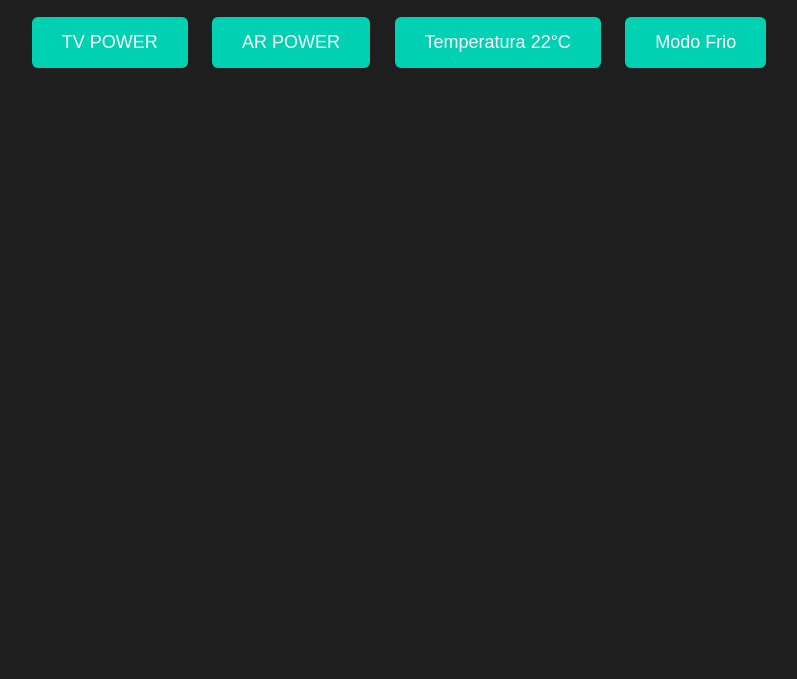
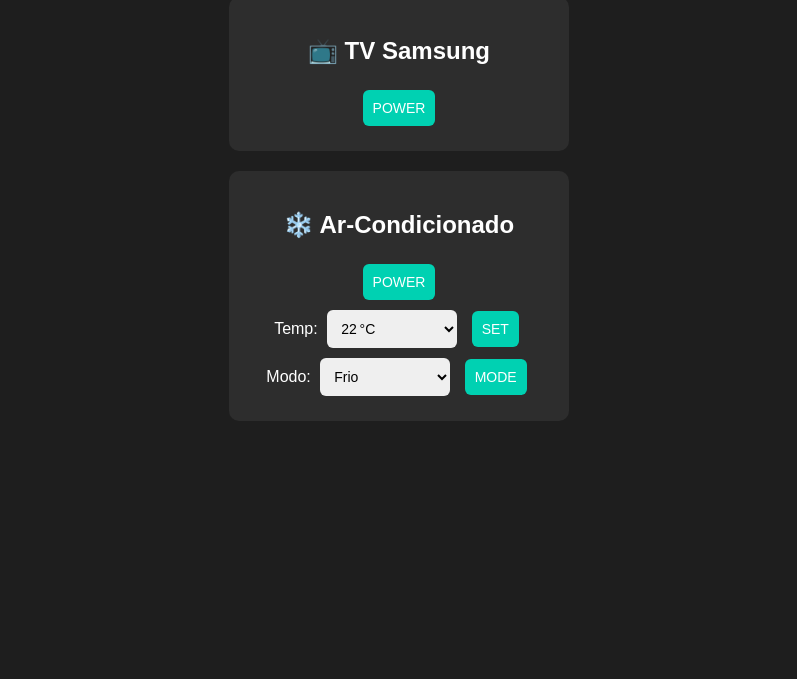
Before and after one commit to behgpx/smart-ir-dashboard, a website: page index.html in a window 1280 px wide. Shown: the part 121-800 px from the top of the page, without its empty margins (241-1038 px from the left). Drawn offline with Linux system fonts and the light colour scheme.

Commit message:
Update index.html

```diff
--- a/index.html
+++ b/index.html
@@ -1,58 +1,57 @@
 <!DOCTYPE html>
-<html lang="en">
+<html lang="pt-br">
 <head>
-  <meta charset="UTF-8" />
-  <meta name="viewport" content="width=device-width, initial-scale=1.0"/>
+  <meta charset="UTF-8">
   <title>Smart IR Dashboard</title>
   <style>
-    body {
-      font-family: Arial, sans-serif;
-      background-color: #1e1e1e;
-      color: #ffffff;
-      display: flex;
-      flex-direction: column;
-      align-items: center;
-      padding-top: 40px;
-    }
-    h1 {
-      color: #00d1b2;
-    }
-    button {
-      padding: 15px 30px;
-      margin: 10px;
-      font-size: 18px;
-      background-color: #00d1b2;
-      color: white;
-      border: none;
-      border-radius: 6px;
-      cursor: pointer;
-    }
-    button:hover {
-      background-color: #00b89c;
-    }
+    body { font-family: Arial, sans-serif; background: #1e1e1e; color: white; text-align: center; padding: 30px; }
+    h1 { color: #00d1b2; }
+    .device { margin: 20px auto; padding: 20px; background: #2d2d2d; border-radius: 10px; width: 300px; }
+    button, select { margin: 5px; padding: 10px; border-radius: 6px; border: none; font-size: 14px; }
+    button { background: #00d1b2; color: white; cursor: pointer; }
+    button:hover { background: #00a896; }
+    select { width: 130px; }
   </style>
 </head>
 <body>
   <h1>Smart IR Dashboard</h1>
-  <div>
-    <button onclick="enviar('tv_power')">TV POWER</button>
-    <button onclick="enviar('ac_power')">AR POWER</button>
-    <button onclick="enviar('ac_temp_22')">Temperatura 22°C</button>
-    <button onclick="enviar('ac_mode_cool')">Modo Frio</button>
+
+  <div class="device">
+    <h2>📺 TV Samsung</h2>
+    <button onclick="enviar('tv_power')">POWER</button>
+  </div>
+
+  <div class="device">
+    <h2>❄️ Ar-Condicionado</h2>
+    <button onclick="enviar('ac_power')">POWER</button><br>
+
+    <label>Temp:</label>
+    <select id="temp">
+      <option value="18">18 °C</option><option value="20">20 °C</option>
+      <option value="22" selected>22 °C</option><option value="24">24 °C</option><option value="26">26 °C</option>
+    </select>
+    <button onclick="enviar('ac_temp_'+document.getElementById('temp').value)">SET</button><br>
+
+    <label>Modo:</label>
+    <select id="mode">
+      <option value="cool">Frio</option><option value="heat">Quente</option>
+      <option value="dry">Seco</option><option value="fan">Ventilar</option>
+    </select>
+    <button onclick="enviar('ac_mode_'+document.getElementById('mode').value)">MODE</button>
   </div>
 
   <script>
     async function enviar(comando) {
       try {
-        const res = await fetch("/.netlify/functions/ir", {
-          method: "POST",
-          headers: { "Content-Type": "application/json" },
+        const resp = await fetch('/.netlify/functions/ir', {
+          method: 'POST',
+          headers: { 'Content-Type': 'application/json' },
           body: JSON.stringify({ comando })
         });
-        const data = await res.json();
-        alert("Comando: " + comando + "\nResposta: " + JSON.stringify(data));
+        const txt = await resp.text();
+        alert(`Comando: ${comando}\nResposta: ${txt}`);
       } catch (err) {
-        alert("Erro ao enviar comando: " + err.message);
+        alert(`Erro: ${err}`);
       }
     }
   </script>
```
